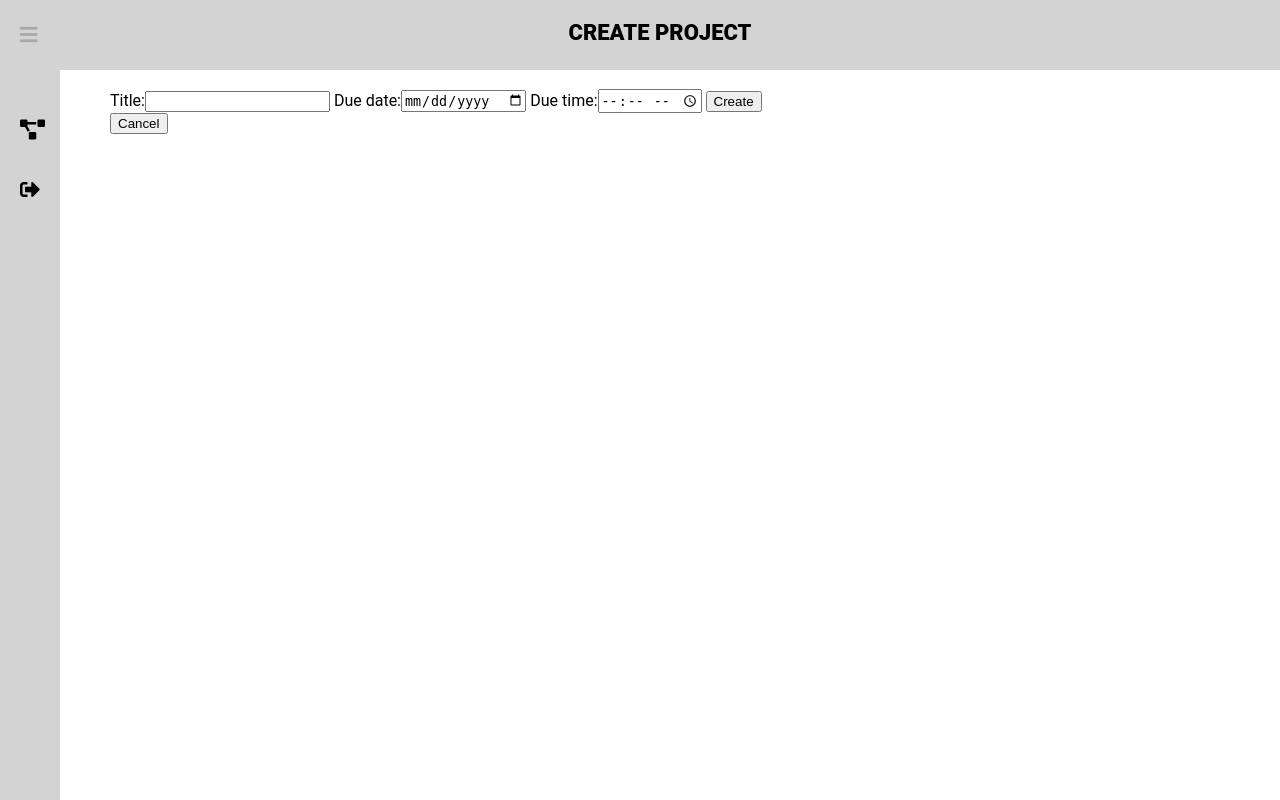
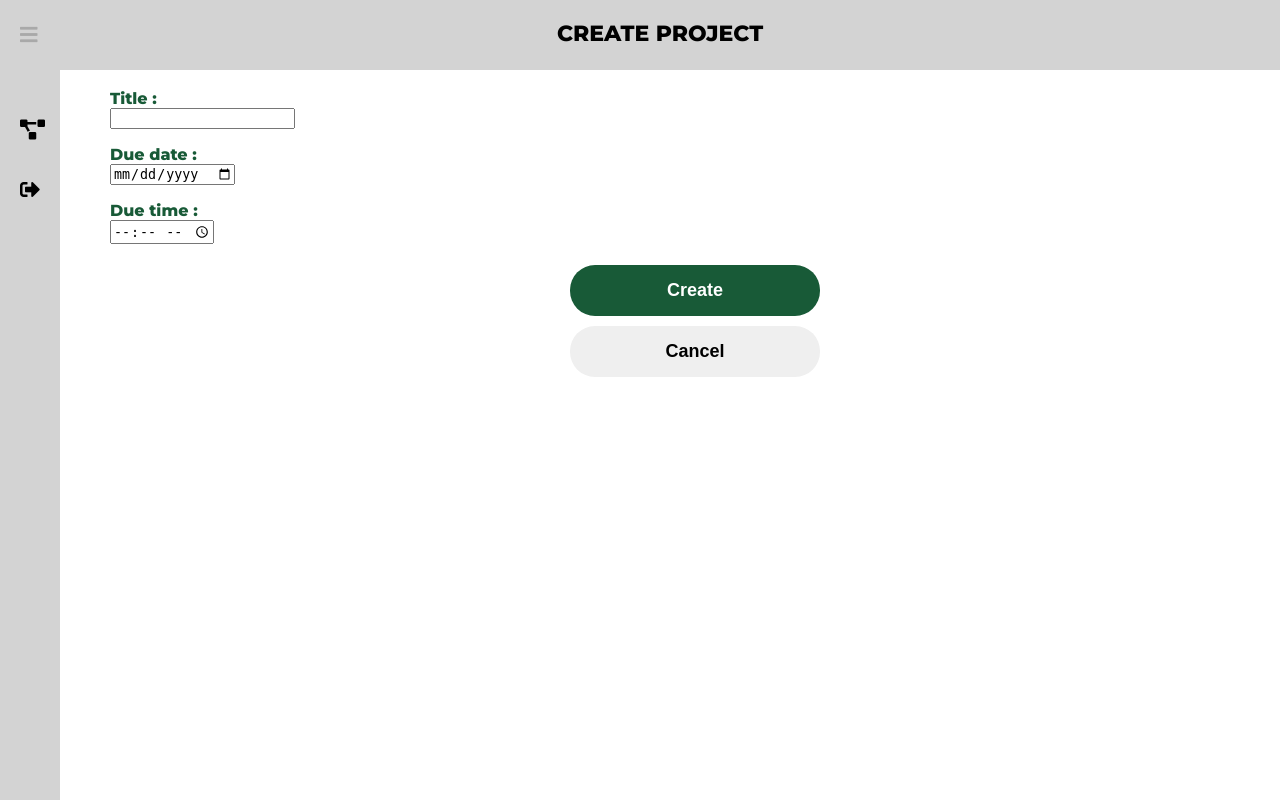
Before and after one commit to angelinetanvy/Teratracker-Web-App, a Django app: page /dashboard/create-project/ in a window 1280 px wide. Run offline with Django 3.2, Linux system fonts and the light colour scheme; a user stored in the database is signed in; some libraries are stand-ins or nearby versions.

Commit message:
Create Task, Create Project, Add Student Contribution UI

```diff
--- /dev/null
+++ b/codes/projects/static/createProject/createProject.css
@@ -0,0 +1,46 @@
+@import url('https://fonts.googleapis.com/css?family=Montserrat:400,800');
+
+.container{
+    margin-top: 70px;
+    margin-left: 300px;
+}
+
+body{
+    font-family: 'Montserrat', sans-serif;
+    color: rgba(24, 90, 55, 1);
+}
+
+#cancel{
+    text-align: center;
+    padding: 15px 0px 15px 0px;
+    margin: 5px 5px 5px 5px;
+    width: 250px;
+    font-size: 18px;
+    font-family: Arial;
+    font-weight: bold;
+    border-radius: 25px;
+    cursor: pointer;
+    transition-duration: 0.4s;
+    border: 0px;
+}
+
+#create{
+    background-color: rgba(24, 90, 55, 1);
+    color: white;
+    text-align: center;
+    padding: 15px 0px 15px 0px;
+    margin: 5px 5px 5px 5px;
+    width: 250px;
+    font-size: 18px;
+    font-family: Arial;
+    font-weight: bold;
+    border-radius: 25px;
+    cursor: pointer;
+    transition-duration: 0.4s;
+    border: 0px;
+}
+
+#create:hover, #cancel:hover{
+    box-shadow: 0 5px 5px 0 rgba(0,0,0,0.24), 0 5px 10px 0 rgba(0,0,0,0.19);
+    transform: scale(1.025);
+}
--- a/codes/projects/static/projectinfo/projectinfo.css
+++ b/codes/projects/static/projectinfo/projectinfo.css
@@ -123,7 +123,7 @@
     max-width: 100%;
     grid-column-gap: 10px;
     grid-row-gap: 10px;
-    margin: 0 auto;
+    margin: 0 30px 200px 0;
 }
 
 .grid-item{
@@ -131,7 +131,7 @@
     box-shadow: 0 5px 5px 0 rgba(0,0,0,0.24), 0 5px 10px 0 rgba(0,0,0,0.19);
     padding : 10px 15px 10px 15px;
     border-radius: 10px;
-    margin: 0 0 200px 0;
+    margin: 0 0 0 0;
 }
 
 #task-name{
--- a/codes/projects/static/studentdashboard/studentdashboard.css
+++ b/codes/projects/static/studentdashboard/studentdashboard.css
@@ -24,7 +24,7 @@
     box-shadow: 0 5px 5px 0 rgba(0,0,0,0.24), 0 5px 10px 0 rgba(0,0,0,0.19);
     padding : 10px 15px 10px 15px;
     border-radius: 10px;
-    margin: 0 0 200px 0;
+    margin: 0 0 0 0;
 }
 
 .project-info{
--- a/codes/projects/static/teacherdashboard/teacherdashboard.css
+++ b/codes/projects/static/teacherdashboard/teacherdashboard.css
@@ -16,7 +16,7 @@
     max-width: 100%;
     grid-column-gap: 10px;
     grid-row-gap: 10px;
-    margin: 0 auto;
+    margin: 0 0 100px 0;
 }
 
 .grid-item{
--- a/codes/projects/templates/create_project.html
+++ b/codes/projects/templates/create_project.html
@@ -1,6 +1,7 @@
 <!DOCTYPE html>
 <html lang="en">
 {% extends 'newbase.html' %}
+{% load static %}
 <head>
     <meta charset="UTF-8">
     <title>{% block title %}Create Project{% endblock %}</title>
@@ -8,26 +9,28 @@
 
 {% block content %}
 <body>
-<style>
-    .container{
-        margin-top: 70px;
-        margin-left: 300px;
-    }
-</style>
+<link rel="stylesheet" type="text/css" href="{% static 'createProject/createProject.css' %}">
+
 {% block header %} CREATE PROJECT {% endblock %}
     <div class="container">
         <form action="{% url 'create-project' %}" method="post">
             {% csrf_token %}
             {{ err }}
-            <h4>
-
-            </h4>
-            {{ form }}
-            <input type="submit" value="Create">
+            {% for field in form %}
+                <p>
+                    <b>{{field.label}} : </b><br>
+                    <span id="field">{{field}}</span>
+                </p>
+            {% endfor %}
+            <div style="text-align: center;">
+                <input type="submit" value="Create" id="create">
+            </div>
         </form>
         <form class="cancel" action = "{% url 'dashboard' %}" method="post">
             {% csrf_token %}
-            <button type="submit">Cancel</button>
+            <div style="text-align: center;">
+                <button type="submit" id="cancel">Cancel</button>
+            </div>
         </form>
     </div>
 </body>
```
Also changed, not shown: codes/projects/static/assignMembers/assignMembers.css (added, +47 -0 lines), codes/projects/static/createTask/createTask.css (added, +46 -0 lines), codes/projects/templates/assign_members.html (+14 -9 lines), codes/projects/templates/create_task.html (+15 -9 lines), codes/db.sqlite3.
